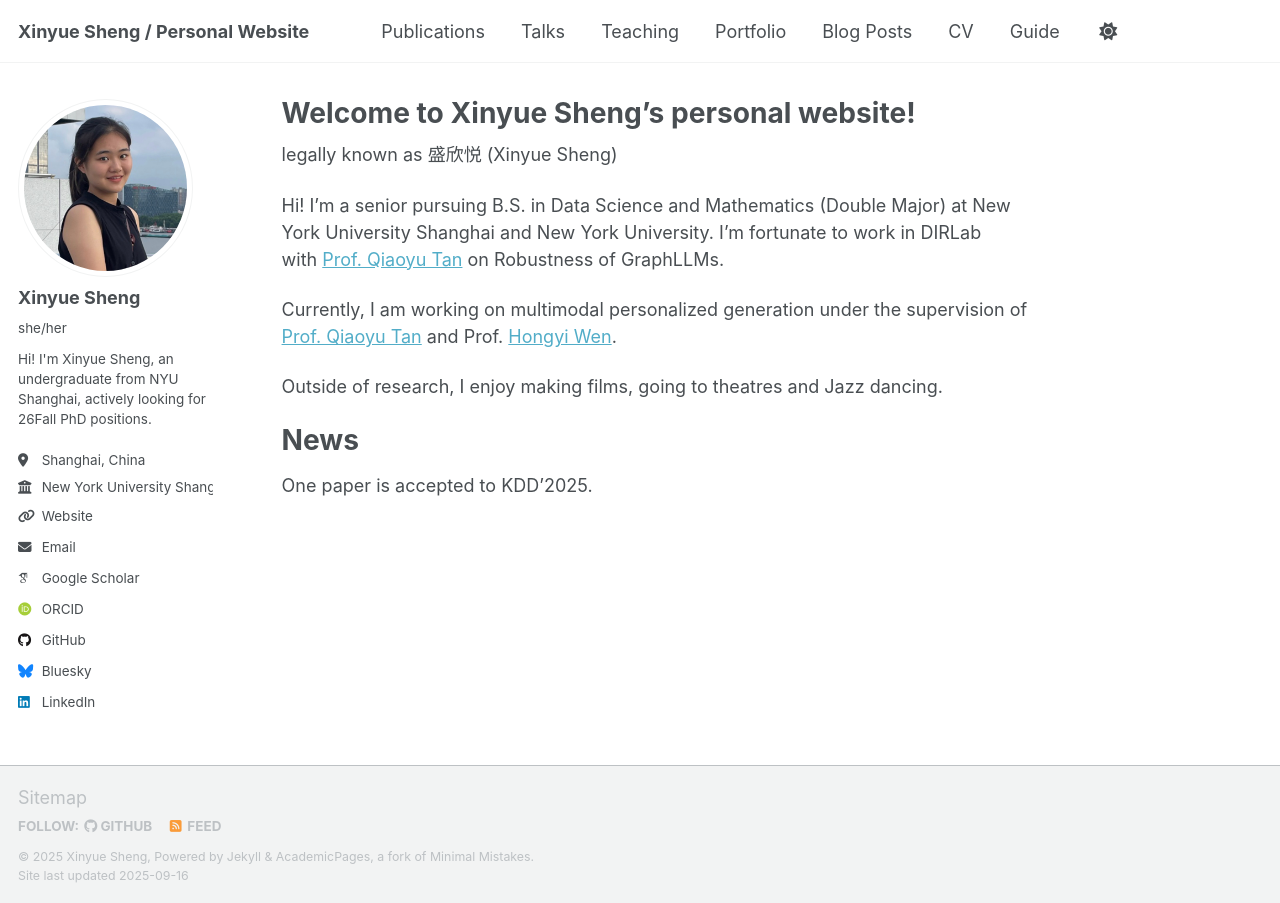
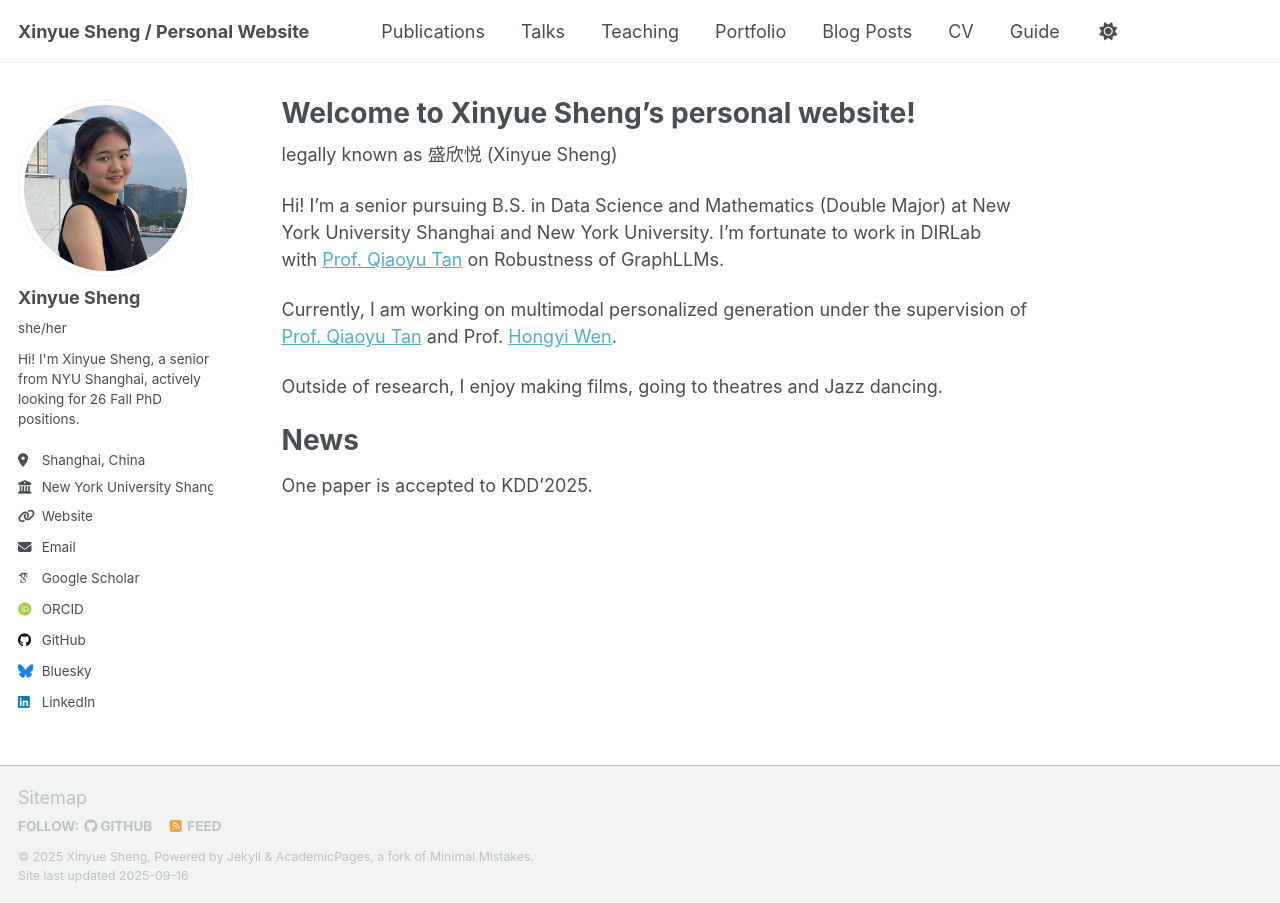
Before and after one commit to Xinyue-Sheng/Xinyue-Sheng.github.io, a Jekyll site: the page built from _pages/about.md, in a window 1280 px wide. Built offline with Jekyll 4.4.1, drawn with Linux system fonts in a browser that asks for light colours; some web fonts are replaced; a script that is not in the unit is left out.

Commit message:
Update _config.yml

```diff
--- a/_config.yml
+++ b/_config.yml
@@ -26,7 +26,7 @@ author:
   avatar           : "profile.png"
   name             : "Xinyue Sheng"
   pronouns         : "she/her"
-  bio              : "Hi! I'm Xinyue Sheng, an undergraduate from NYU Shanghai, actively looking for 26Fall PhD positions."
+  bio              : "Hi! I'm Xinyue Sheng, a senior from NYU Shanghai, actively looking for 26 Fall PhD positions."
   location         : "Shanghai, China"
   employer         : "New York University Shanghai"
   uri              : "https://Xinyue-Sheng.github.io"
```
